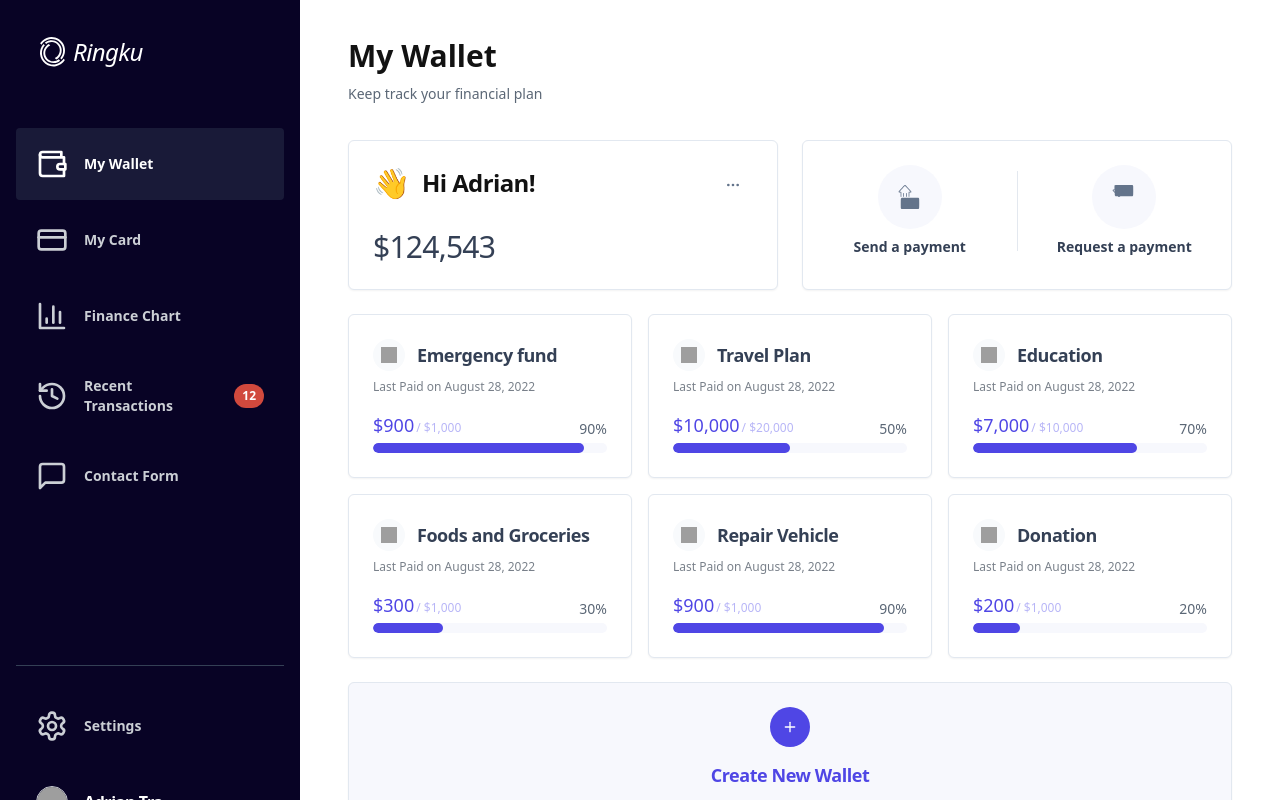
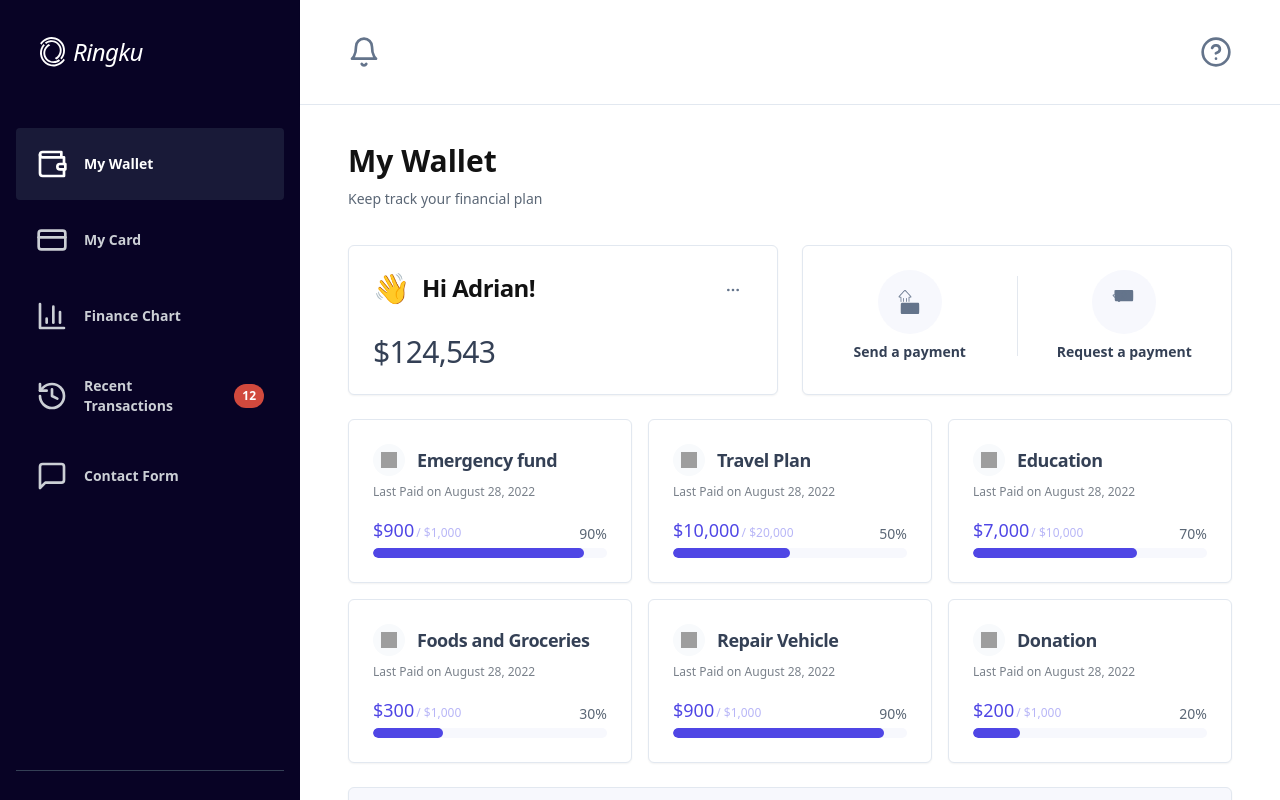
Before and after one commit to akadri-cci/research-builder-io-final, a React (Vite) app: page /wallet in a window 1280 px wide. Shown: the top 800 px of the page. Built offline with nearby package versions, Linux system fonts and the light colour scheme; grey boxes are pictures that could not be loaded.

Commit message:
Add desktop top navbar to Wallet page
cgen-551749148edd4984a73ae2b78b1f3fb2

```diff
--- a/src/pages/Wallet.tsx
+++ b/src/pages/Wallet.tsx
@@ -2,6 +2,7 @@ import GreetingCard from '../components/GreetingCard'
 import QuickActions from '../components/QuickActions'
 import WalletCard from '../components/WalletCard'
 import CreateWalletButton from '../components/CreateWalletButton'
+import { Bell, HelpCircle } from 'lucide-react'
 
 const Wallet = () => {
   const walletData = [
@@ -57,6 +58,14 @@ const Wallet = () => {
 
   return (
     <div className="min-h-screen bg-white">
+      {/* Desktop Top Navbar */}
+      <div className="hidden lg:flex items-center justify-between px-12 py-9 bg-white border-b border-[#E2E8F0] shadow-sm">
+        <div className="flex items-center gap-6">
+          <Bell className="w-8 h-8 text-[#64748B]" />
+        </div>
+        <HelpCircle className="w-8 h-8 text-[#64748B]" />
+      </div>
+
       {/* Main Header */}
       <div className="px-4 lg:px-12 py-4 lg:py-9 bg-white">
         <div className="max-w-sm lg:max-w-none">
```
